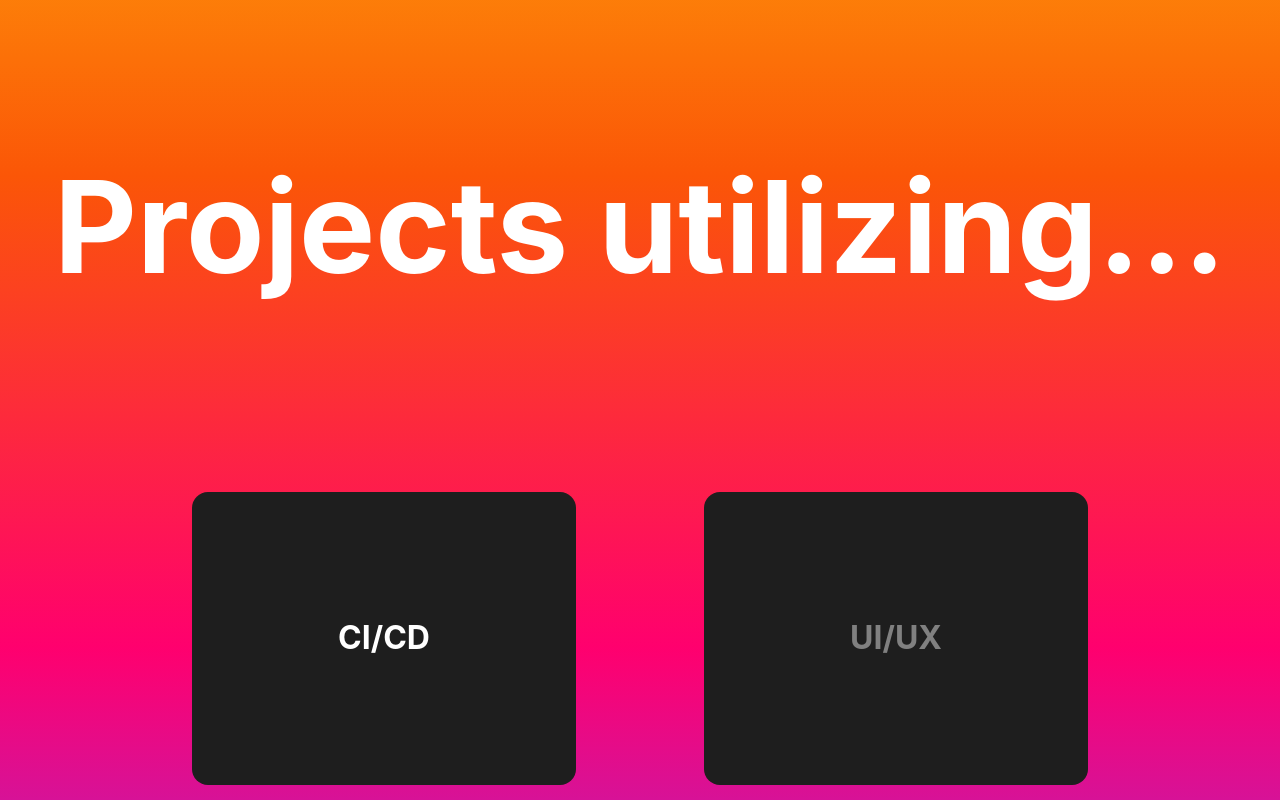
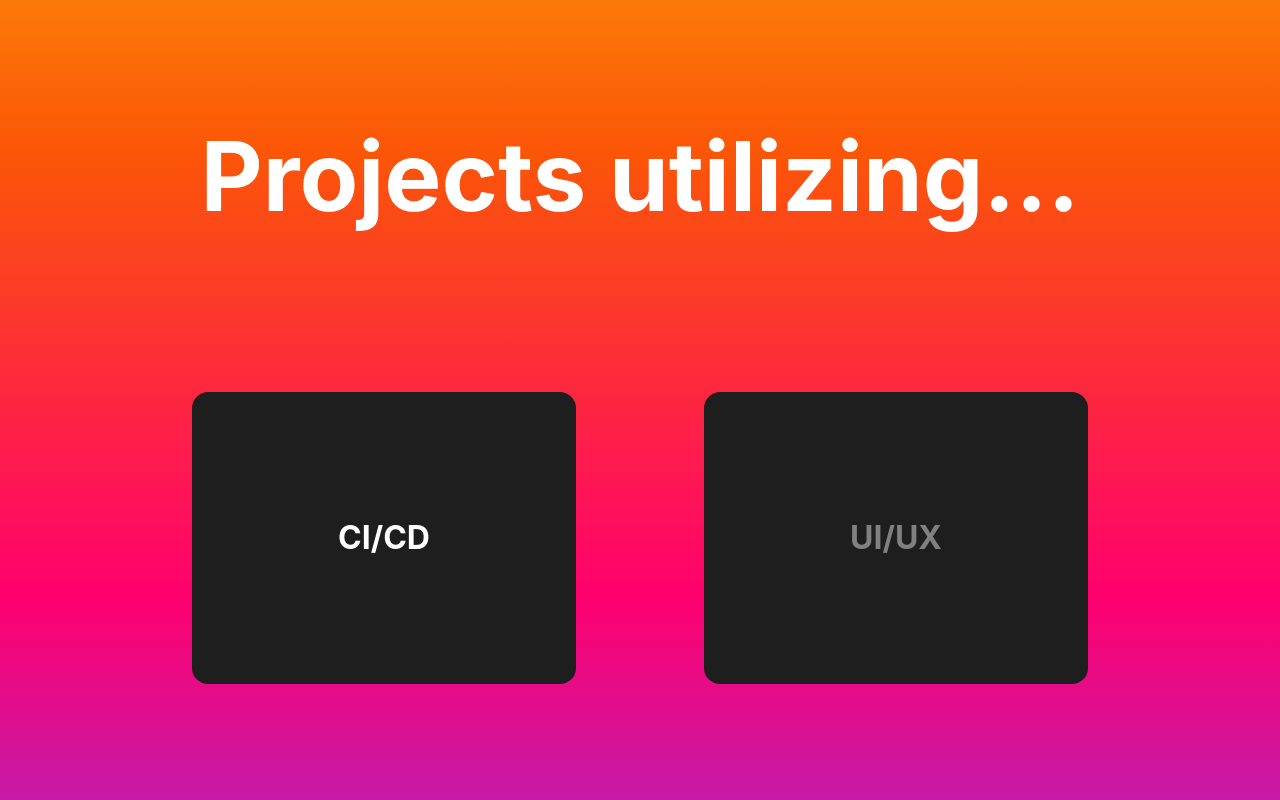
Before and after one commit to SamimiesGames/SamimiesGames.github.io, a website built with Parcel: page index.html in a window 1280 px wide. Shown: the part 2880-3680 px from the top of the page. Built offline with nearby package versions, Linux system fonts and the light colour scheme.

Commit message:
`fix(Project title takes up too much space.)`

```diff
--- a/css/main.css
+++ b/css/main.css
@@ -44,6 +44,10 @@
 
 section {
   padding-block: var(--section-height);
+}
+
+.text-center {
+  text-align: center;
 }
 
 html {
--- a/css/projects/index.css
+++ b/css/projects/index.css
@@ -9,13 +9,19 @@
   padding-block: 25%;
 }
 
+.flex-fill {
+  flex: 100%;
+}
+
 .project[data-disabled="true"] {
   color: var(--font-colour-darker);
 }
 
 .project {
   display: flex;
-  flex-flow: column wrap;
+
+  justify-content: center;
+  align-items: center;
 
   margin: 5%;
 
@@ -23,9 +29,6 @@
   min-height: 10%;
   max-width: 10%;
   max-height: 10%;
-
-  text-align: center;
-  text-decoration: none;
 
   border-radius: .5rem;
   padding: 10%;
--- a/css/typography.css
+++ b/css/typography.css
@@ -43,6 +43,9 @@
 }
 
 @media only screen and (max-width: 47em) {
+  .txt-xl {
+    font-size: var(--fs-md)
+  }
   .txt-lg {
     font-size: var(--fs-sm);
   }
--- a/index.html
+++ b/index.html
@@ -54,7 +54,7 @@
       <p>Maximum <u>UX</u>.</p>
     </section>
     <section id="projects" class="projects">
-      <p class="txt-xl">Projects utilizing...</p>
+      <p class="txt-lg text-center flex-fill">Projects utilizing...</p>
       <a class="project" href="https://samimiesgames.github.io/hannankakut">
         CI/CD
       </a>
```
